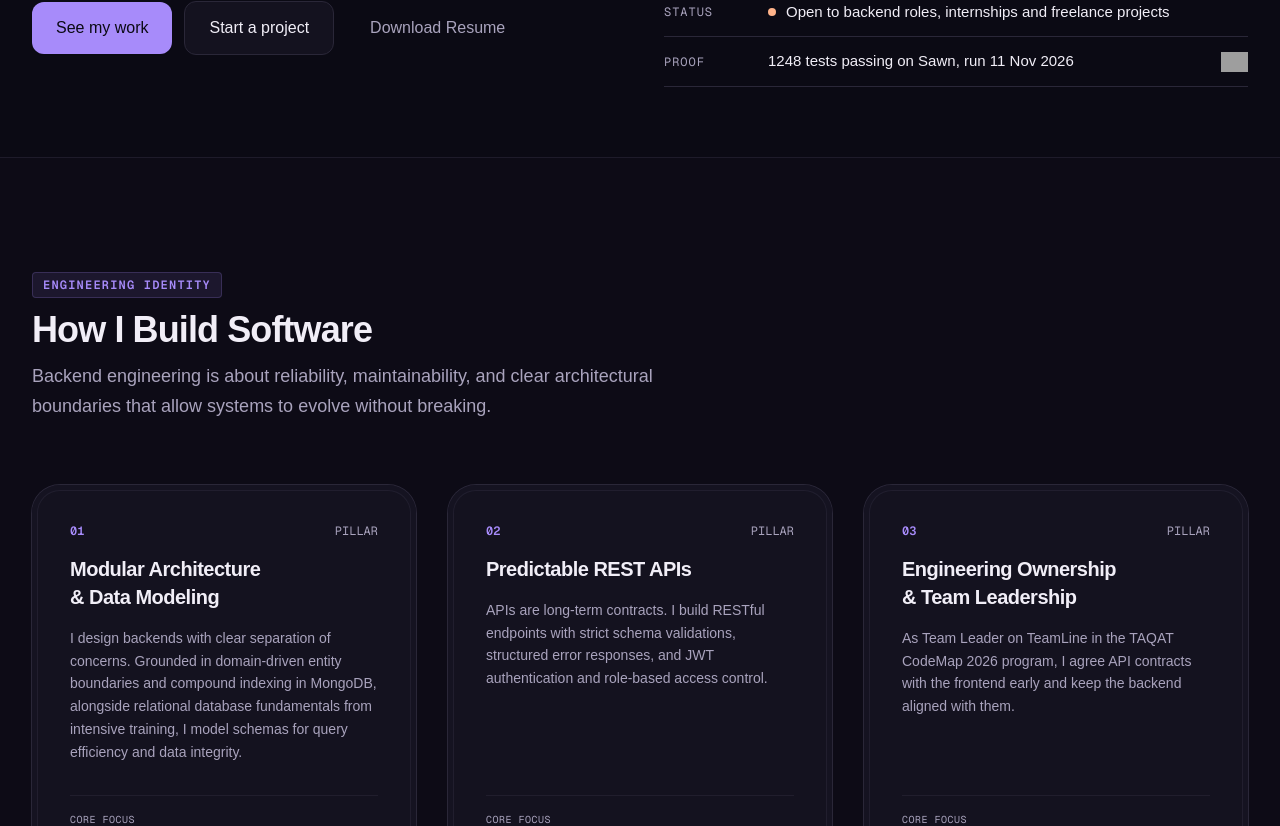
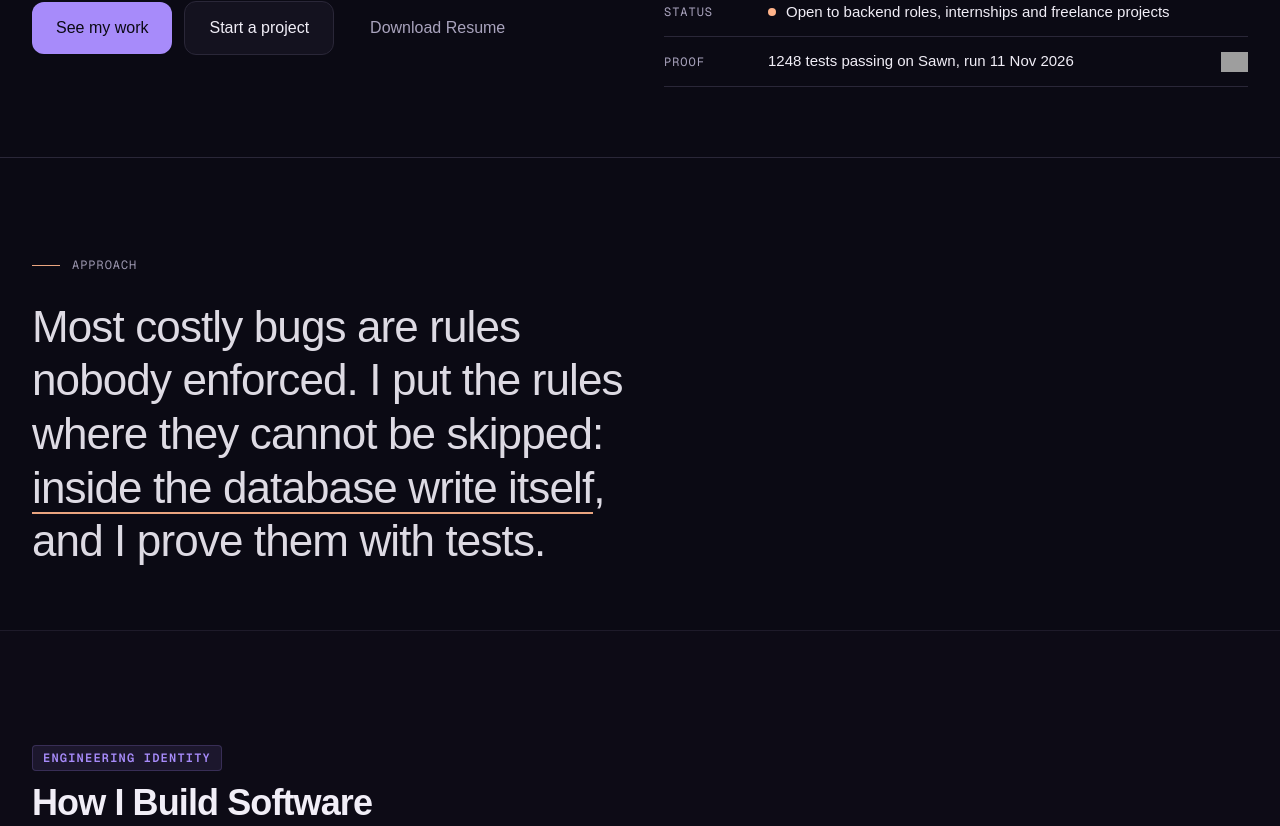
Before and after one commit to hammoudFerwana/mohammed-ferwana-portfolio, a Next.js app: page / in a window 1280 px wide. Shown: the part 854-1680 px from the top of the page. Built offline with nearby package versions, Linux system fonts and the light colour scheme; no server answers; grey boxes are pictures that could not be loaded; a web font is replaced by a local one.

Commit message:
feat(home): add approach statement

```diff
--- a/src/app/globals.css
+++ b/src/app/globals.css
@@ -282,6 +282,27 @@ body {
   animation: conduit-pulse 1.8s cubic-bezier(0.4, 0, 0.2, 1) infinite;
 }
 
+@keyframes statement-reveal {
+  from {
+    opacity: 0.92;
+    transform: translateY(18px);
+  }
+  to {
+    opacity: 1;
+    transform: translateY(0);
+  }
+}
+
+@supports (animation-timeline: view()) {
+  @media (prefers-reduced-motion: no-preference) {
+    .statement-reveal {
+      animation: statement-reveal linear both;
+      animation-timeline: view();
+      animation-range: entry 0% cover 35%;
+    }
+  }
+}
+
 /* Accessibility: Reduced motion */
 @media (prefers-reduced-motion: reduce) {
   *,
--- a/src/app/page.js
+++ b/src/app/page.js
@@ -1,4 +1,5 @@
 import HeroSection from '@/components/home/HeroSection';
+import StatementSection from '@/components/home/StatementSection';
 import EngineeringIdentity from '@/components/home/EngineeringIdentity';
 import FeaturedProjects from '@/components/home/FeaturedProjects';
 import HowIThink from '@/components/home/HowIThink';
@@ -9,6 +10,7 @@ export default function Home() {
   return (
     <>
       <HeroSection />
+      <StatementSection />
       <EngineeringIdentity />
       <FeaturedProjects />
       <HowIThink />
--- /dev/null
+++ b/src/components/home/StatementSection.jsx
@@ -0,0 +1,31 @@
+export default function StatementSection() {
+  return (
+    <section className="py-16 sm:py-20 border-t border-line">
+      <div className="max-w-7xl mx-auto px-5 sm:px-8">
+        <div className="statement-reveal">
+          <div className="flex items-center gap-3 mb-6">
+            <span aria-hidden="true" className="w-[28px] h-px bg-sun shrink-0" />
+            <p className="font-mono text-[12px] uppercase tracking-[0.08em] text-ink-muted">
+              Approach
+            </p>
+          </div>
+
+          <p className="font-sans text-[clamp(26px,3.6vw,44px)] font-[520] leading-[1.22] tracking-[-0.02em] text-ink max-w-[26ch] text-balance">
+            Most costly bugs are rules nobody enforced. I put the rules where they cannot be skipped:{' '}
+            <span
+              className="bg-no-repeat pb-[2px]"
+              style={{
+                backgroundImage: 'linear-gradient(to right, var(--hz-sun), var(--hz-sun))',
+                backgroundSize: '100% 2px',
+                backgroundPosition: '0 100%',
+              }}
+            >
+              inside the database write itself
+            </span>
+            , and I prove them with tests.
+          </p>
+        </div>
+      </div>
+    </section>
+  );
+}
```
